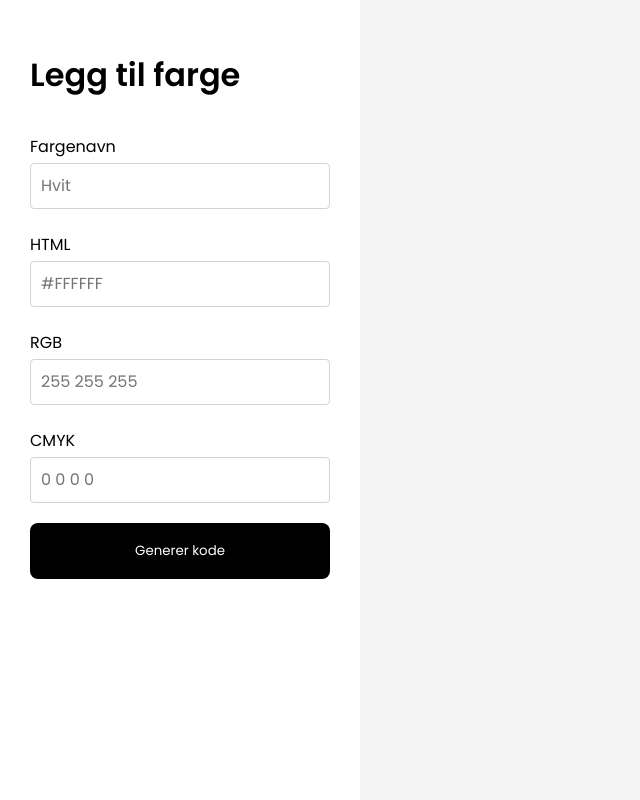
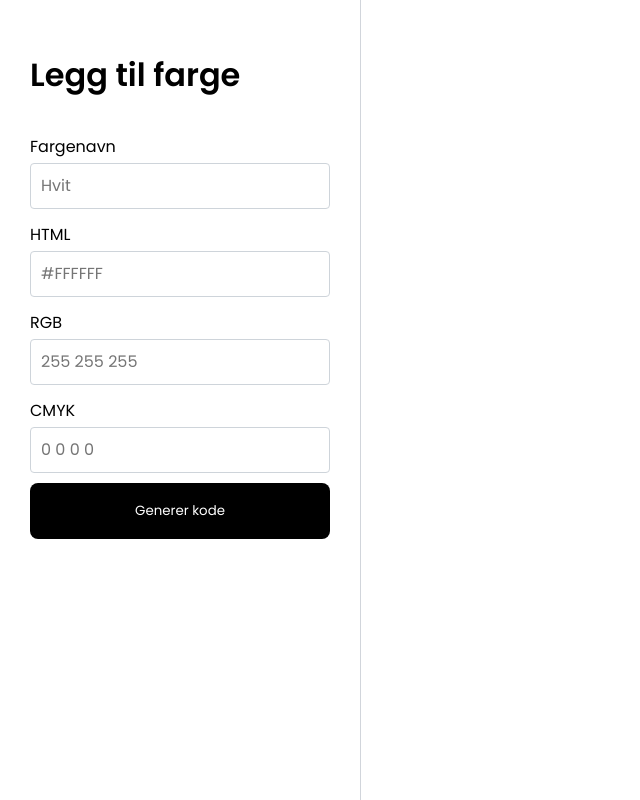
Before and after one commit to Studiogeist/profilguide-farger, a plain HTML site: page index.html in a window 1280 px wide. Shown: the whole page, without its empty margins (0-640 px from the left). Drawn offline with Linux system fonts and the light colour scheme.

Commit message:
Update index.html

```diff
--- a/index.html
+++ b/index.html
@@ -26,11 +26,12 @@
       align-items: center;
       background-color: white;
       border-radius: 8px;
+      outline: 1px solid #d1d5db;
     }
 
     body {
       display: flex;
-      background-color: #f4f4f4;
+      background-color: white;
       padding: 0;
       margin: 0;
     }
@@ -56,6 +57,7 @@
       position: fixed;
       height: 100vh;
       gap: 10px;
+      outline: 1px solid #d1d5db;
     }
 
     .farge-wrapper #text {
@@ -147,19 +149,19 @@
 
   <div class="input-wrapper">
     <h1>Legg til farge</h1>
-    <div class="farge-wrapper">
+    <div class="farge-wrapper-input">
       <label for="fargenavnInput">Fargenavn</label>
       <input type="text" id="fargenavnInput" placeholder="Hvit">
     </div>
-    <div class="farge-wrapper">
+    <div class="farge-wrapper-input">
       <label for="hexInput">HTML</label>
       <input type="text" id="hexInput" maxlength="7" placeholder="#FFFFFF">
     </div>
-    <div class="farge-wrapper">
+    <div class="farge-wrapper-input">
       <label for="rgbInput">RGB</label>
       <input type="text" id="rgbInput" placeholder="255 255 255">
     </div>
-    <div class="farge-wrapper">
+    <div class="farge-wrapper-input">
       <label for="cmykInput">CMYK</label>
       <input type="text" id="cmykInput" placeholder="0 0 0 0">
     </div>
```
